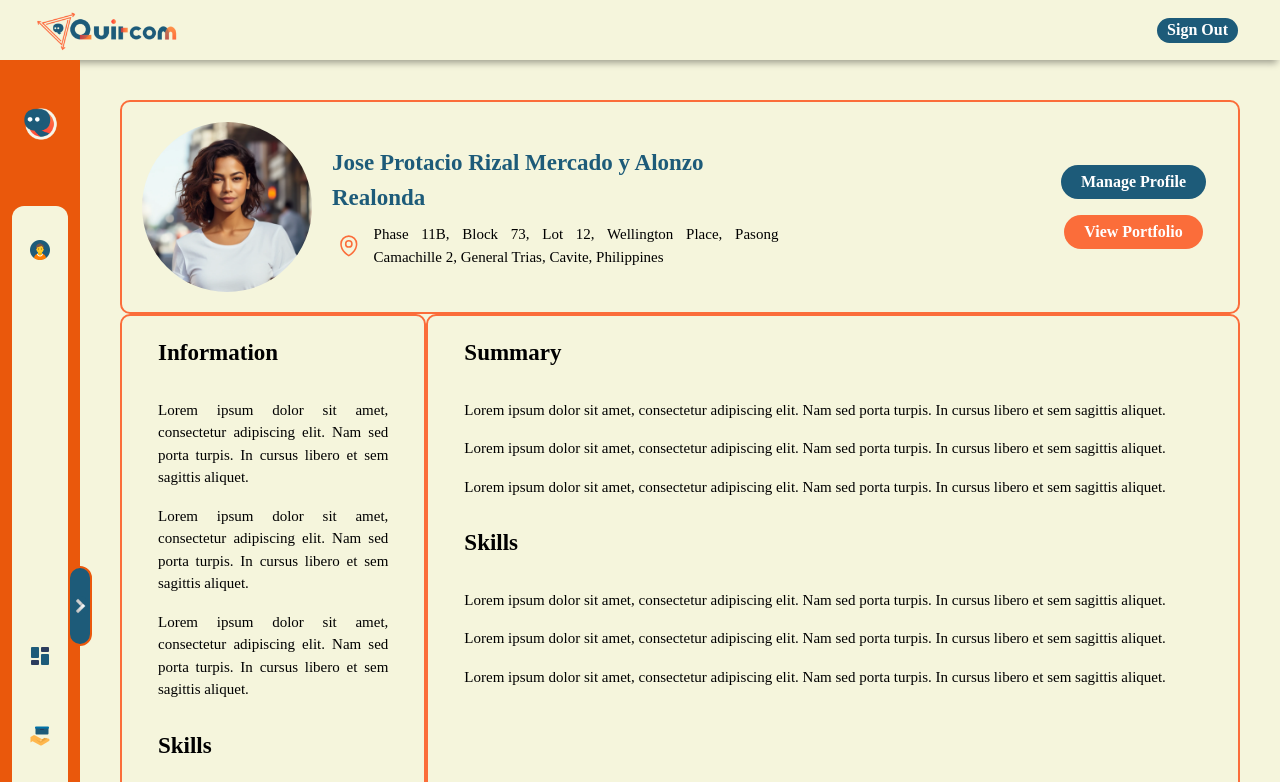
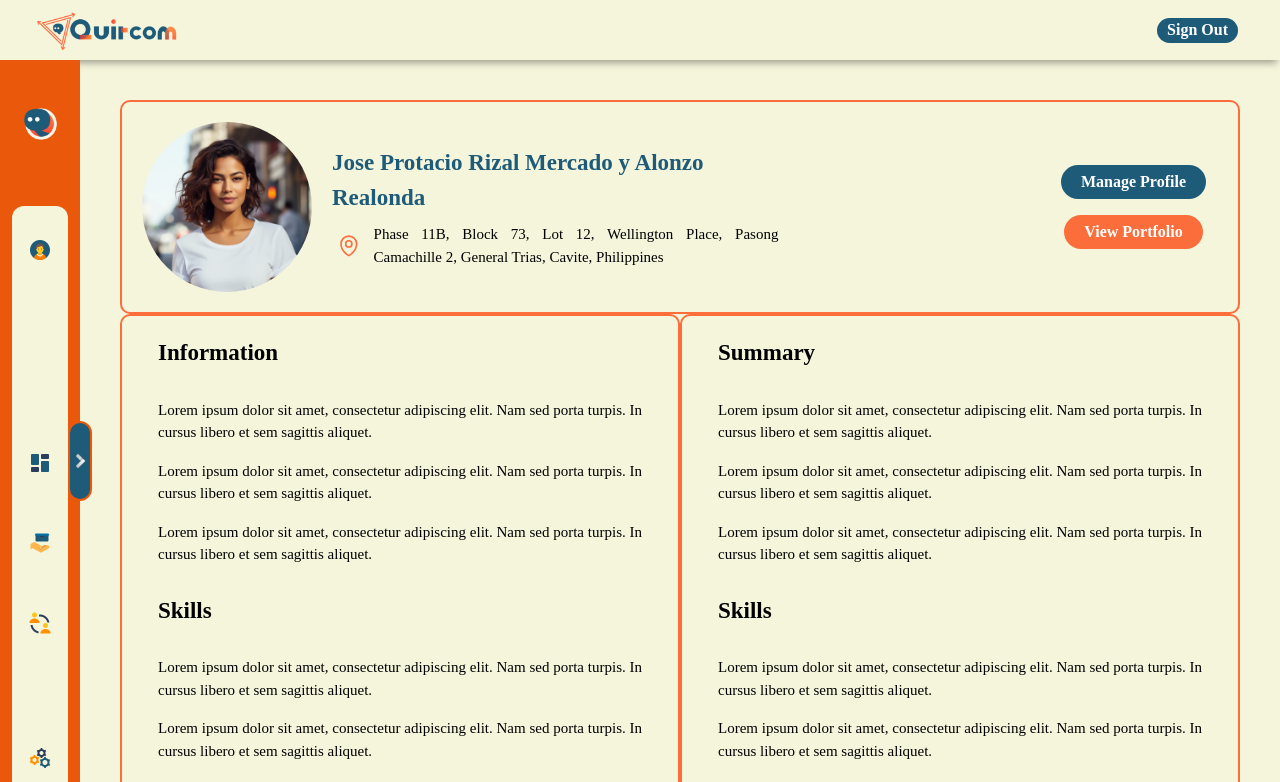
Before and after one commit to jianDeveloper/quircom, a React (Vite) app: page /client/profile in a window 1280 px wide. Shown: the top 782 px of the page. Built offline with nearby package versions, Linux system fonts and the light colour scheme.

Commit message:
profile done

```diff
--- a/src/client/CProfile.jsx
+++ b/src/client/CProfile.jsx
@@ -54,11 +54,14 @@ function CProfile() {
             <p className=' mx-9 my-2 text-black text-[15px] text-justify'>Lorem ipsum dolor sit amet, consectetur adipiscing elit. Nam sed porta turpis. In cursus libero et sem sagittis aliquet. </p>
           </div>
           <div className='profileSummary'>
-          <p className=' mx-9 my-5 text-black text-[23px] font-extrabold'>Summary</p>
+            <p className=' mx-9 my-5 text-black text-[23px] font-extrabold'>Summary</p>
             <p className=' mx-9 my-2 text-black text-[15px] text-justify'>Lorem ipsum dolor sit amet, consectetur adipiscing elit. Nam sed porta turpis. In cursus libero et sem sagittis aliquet. </p>
             <p className=' mx-9 my-2 text-black text-[15px] text-justify'>Lorem ipsum dolor sit amet, consectetur adipiscing elit. Nam sed porta turpis. In cursus libero et sem sagittis aliquet. </p>
             <p className=' mx-9 my-2 text-black text-[15px] text-justify'>Lorem ipsum dolor sit amet, consectetur adipiscing elit. Nam sed porta turpis. In cursus libero et sem sagittis aliquet. </p>
             <p className=' mx-9 my-5 text-black text-[23px] font-extrabold'>Skills</p>
+            <p className=' mx-9 my-2 text-black text-[15px] text-justify'>Lorem ipsum dolor sit amet, consectetur adipiscing elit. Nam sed porta turpis. In cursus libero et sem sagittis aliquet. </p>
+            <p className=' mx-9 my-2 text-black text-[15px] text-justify'>Lorem ipsum dolor sit amet, consectetur adipiscing elit. Nam sed porta turpis. In cursus libero et sem sagittis aliquet. </p>
+            <p className=' mx-9 my-2 text-black text-[15px] text-justify'>Lorem ipsum dolor sit amet, consectetur adipiscing elit. Nam sed porta turpis. In cursus libero et sem sagittis aliquet. </p>
             <p className=' mx-9 my-2 text-black text-[15px] text-justify'>Lorem ipsum dolor sit amet, consectetur adipiscing elit. Nam sed porta turpis. In cursus libero et sem sagittis aliquet. </p>
             <p className=' mx-9 my-2 text-black text-[15px] text-justify'>Lorem ipsum dolor sit amet, consectetur adipiscing elit. Nam sed porta turpis. In cursus libero et sem sagittis aliquet. </p>
             <p className=' mx-9 my-2 text-black text-[15px] text-justify'>Lorem ipsum dolor sit amet, consectetur adipiscing elit. Nam sed porta turpis. In cursus libero et sem sagittis aliquet. </p>
--- a/src/client/profile.css
+++ b/src/client/profile.css
@@ -69,30 +69,51 @@
 .profileContent{
   display: flex;
   flex-direction: row;
-  flex-wrap: wrap-reverse;
+  flex-wrap: wrap;
   width: 100%;
 }
 
 .profileInfo{
   display: flex;
-  flex-direction: column;
+  flex-direction: row;
   flex-wrap: wrap;
   flex-basis: 250px;
   flex-grow: 1;
+  overflow-y: scroll;
   border-width: 2px;
   border-color: #FB6D3A;
   border-radius: 10px;
   min-width: 250px;
+  height: 500px;
 }
 
 .profileSummary{
   display: flex;
-  flex-direction: column;
+  flex-direction: row;
   flex-wrap: wrap;
   flex-basis: 250px;
-  flex-grow: 10;
+  flex-grow: 1;
+  overflow-y: scroll;
   border-width: 2px;
   border-color: #FB6D3A;
   border-radius: 10px;
   min-width: 250px;
+  height: 500px;
 }
+
+.profileInfo::-webkit-scrollbar, .profileSummary::-webkit-scrollbar{
+  width: 10px;
+}
+
+.profileInfo::-webkit-scrollbar-track, .profileSummary::-webkit-scrollbar-track{
+  border: 1px solid #000;
+  border-radius: 50px;
+  background-color: #1d5b79;
+}
+
+.profileInfo::-webkit-scrollbar-thumb, .profileSummary::-webkit-scrollbar-thumb{
+  border-radius: 10px;
+  box-shadow: inset 0 0 6px rgba(0,0,0,.3);
+  background-color: #fb6d3a;
+  border: 1px solid #000;
+}
```
